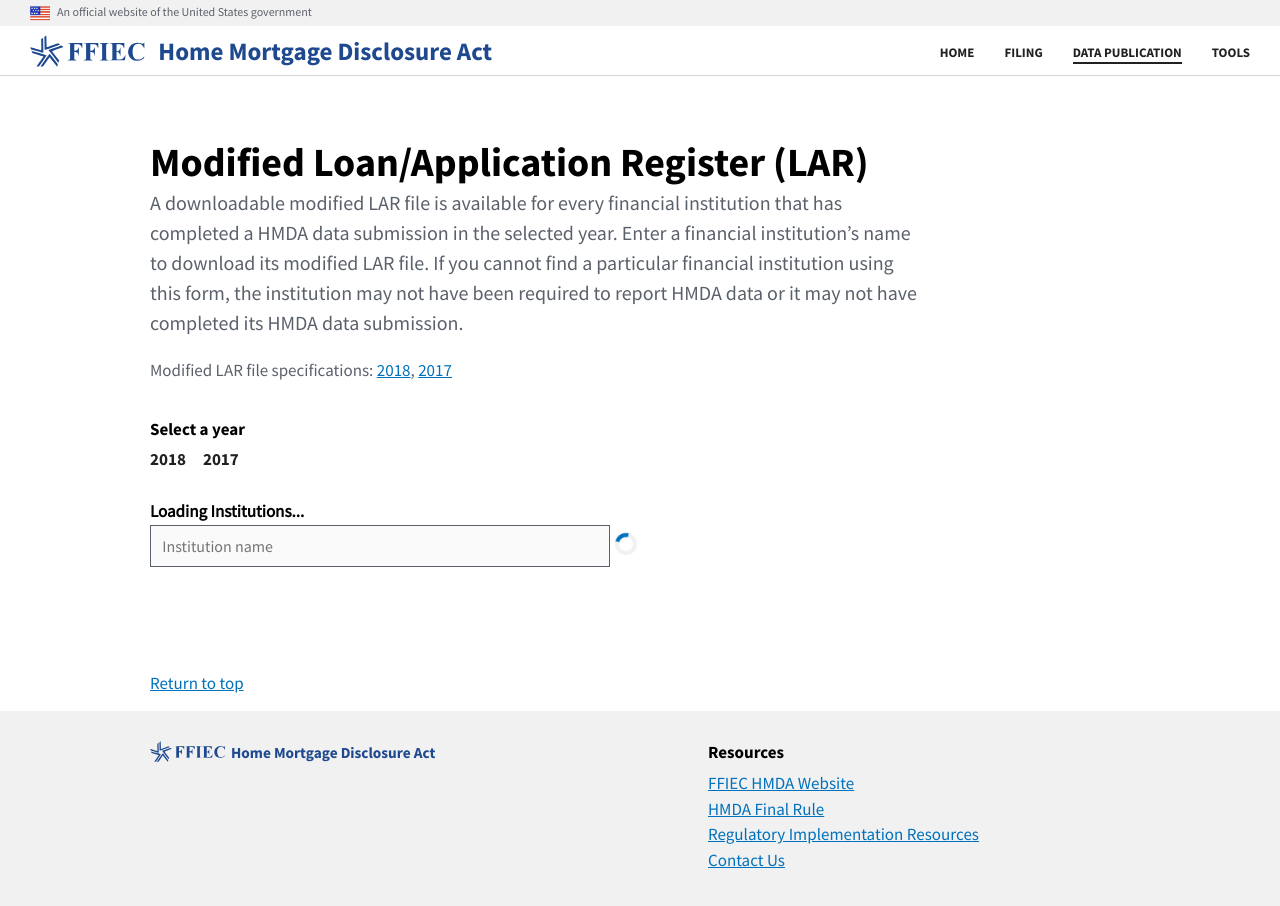
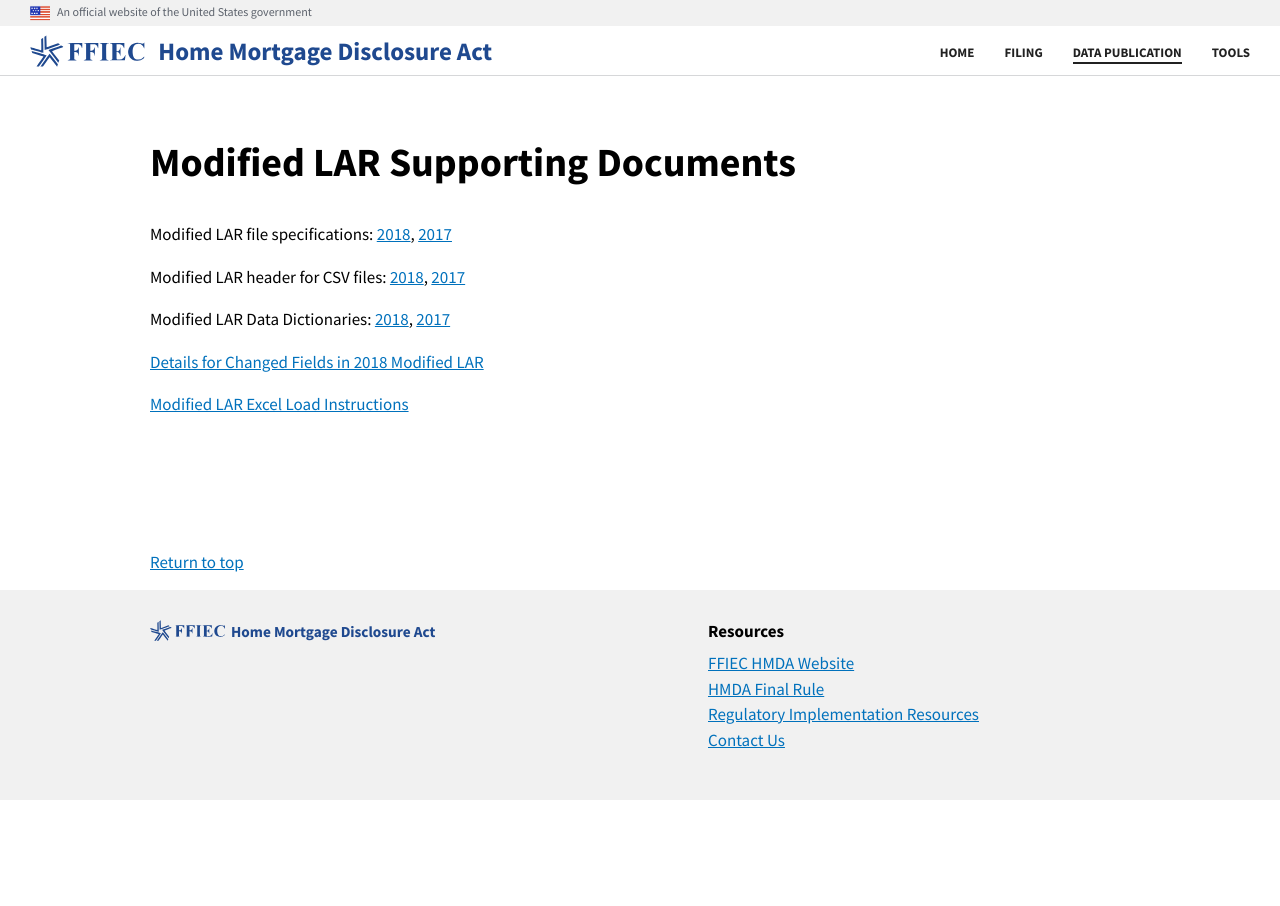
Before and after one commit to cfpb/hmda-pub-ui, a React (Create React App) app: page /data-publication/modified-lar/documents in a window 1280 px wide. Shown: the top 906 px of the page. After the commit the page ends 800 px from the top, so only its background shows below. Built offline with nearby package versions, Linux system fonts and the light colour scheme.

Commit message:
add modified lar docs as own page [deploy pr]

```diff
--- a/src/App.jsx
+++ b/src/App.jsx
@@ -4,6 +4,7 @@ import { Switch, Route, Redirect } from 'react-router-dom'
 import Header from './Header'
 import Home from './Home'
 import ModifiedLar from './reports/ModifiedLar'
+import ModifiedLarDocs from './reports/ModifiedLarDocs'
 import Disclosure from './reports/Disclosure'
 import Aggregate from './reports/Aggregate'
 import NationalAggregate from './reports/NationalAggregate'
@@ -21,6 +22,7 @@ const App = () => {
       <Switch>
         <Route exact path="/" component={Home} />
         <Redirect exact from="/modified-lar" to="/modified-lar/2018" />
+        <Route path="/modified-lar/documents" component={ModifiedLarDocs} />
         <Route path="/modified-lar/:year" component={ModifiedLar} />
         <Route
           path="/disclosure-reports/:year?/:institutionId?/:msaMdId?/:reportId?"
--- a/src/reports/ModifiedLar.jsx
+++ b/src/reports/ModifiedLar.jsx
@@ -1,4 +1,5 @@
 import React from 'react'
+import { Link } from 'react-router-dom'
 import Header from '../common/Header.jsx'
 import SearchList from './SearchList.jsx'
 import YearSelector from '../common/YearSelector.jsx'
@@ -22,14 +23,9 @@ const ModifiedLar = props => {
             may not have completed its HMDA data submission."
         >
           <p>
-            Modified LAR file specifications: <a
-              title="Modified LAR 2018 file specification"
-              href="https://github.com/cfpb/hmda-platform/blob/master/docs/v2/spec/Modified%20LAR%20Schema.csv"
-            >2018</a>,{' '}
-            <a
-              title="Modified LAR 2017 file specification"
-              href="https://github.com/cfpb/hmda-platform/blob/master/docs/v1/2017_Modified_LAR_Spec.csv"
-            >2017</a>
+            <Link to="/modified-lar/documents">
+              Modified LAR file specifications, schemas, and instructions
+            </Link>
           </p>
         </Header>
         <YearSelector standalone={true} />
--- /dev/null
+++ b/src/reports/ModifiedLarDocs.jsx
@@ -0,0 +1,59 @@
+import React from 'react'
+import Header from '../common/Header.jsx'
+
+import './ModifiedLar.css'
+
+const ModifiedLarDocs = props => {
+  return (
+    <div className="ModifiedLar" id="main-content">
+      <Header
+        type={1}
+        headingText="Modified LAR Supporting Documents"
+      ></Header>
+        <p>
+          Modified LAR file specifications: <a
+            title="Modified LAR 2018 file specification"
+            href="https://github.com/cfpb/hmda-platform/blob/master/docs/v2/spec/Modified%20LAR%20Schema.csv"
+          >2018</a>,{' '}
+          <a
+            title="Modified LAR 2017 file specification"
+            href="https://github.com/cfpb/hmda-platform/blob/master/docs/v1/2017_Modified_LAR_Spec.csv"
+          >2017</a>
+        </p>
+        <p>
+          Modified LAR header for CSV files: <a
+            title="Modified LAR header for 2018 csv file"
+            href="https://github.com/cfpb/HMDA_Data_Science_Kit/blob/master/documentation_resources/schemas/mlar/headers/mlar_header_2018.csv"
+          >2018</a>,{' '}
+          <a
+            title="Modified LAR header for 2017 csv file"
+            href="https://github.com/cfpb/HMDA_Data_Science_Kit/blob/master/documentation_resources/schemas/mlar/headers/mlar_header_2017.csv"
+          >2017</a>
+        </p>
+        <p>
+          Modified LAR Data Dictionaries: <a
+            title="Modified LAR 2018 data dictionary"
+            href="https://github.com/cfpb/HMDA_Data_Science_Kit/blob/master/documentation_resources/schemas/mlar/schemas/mlar_schema_2018.csv"
+          >2018</a>,{' '}
+          <a
+            title="Modified LAR 2017 data dictionary"
+            href="https://github.com/cfpb/HMDA_Data_Science_Kit/blob/master/documentation_resources/schemas/mlar/schemas/mlar_schema_2017.csv"
+          >2017</a>
+        </p>
+        <p>
+          <a
+            title="Details for Changed Fields in 2018 Modified LAR"
+            href="https://github.com/cfpb/HMDA_Data_Science_Kit/blob/master/documentation_resources/UsingModifiedLar.md#new-fields-added-to-modified-lar"
+          >Details for Changed Fields in 2018 Modified LAR</a>
+        </p>
+        <p>
+          <a
+            title="Modified LAR Excel Load Instructions"
+            href="https://github.com/cfpb/HMDA_Data_Science_Kit/blob/master/documentation_resources/UsingModifiedLar.md#using-modified-lar-data"
+          >Modified LAR Excel Load Instructions</a>
+        </p>
+    </div>
+  )
+}
+
+export default ModifiedLarDocs
```
